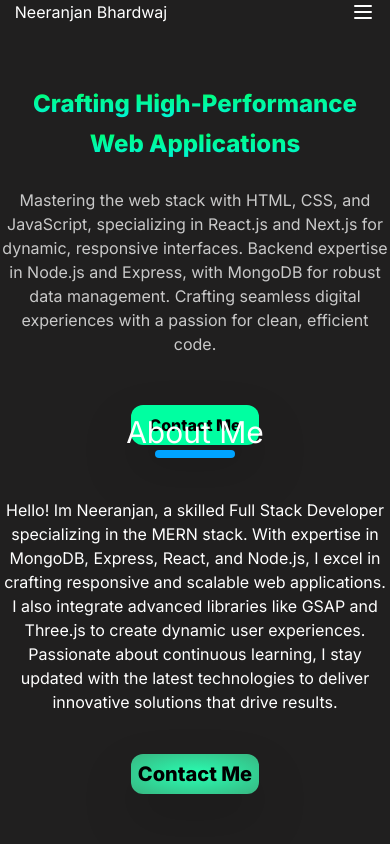
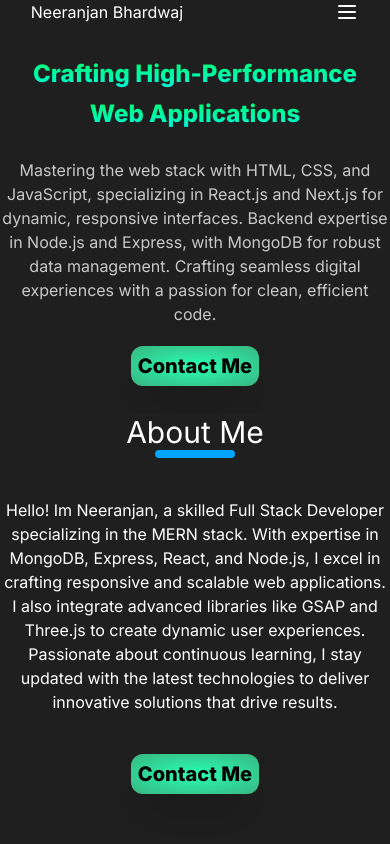
Before and after one commit to neeranjan-bhardwaj/Portfolio, a Next.js app: page / in a window 390 px wide. Shown: the top 844 px of the page. Built offline with nearby package versions, Linux system fonts and the light colour scheme.

Commit message:
small changes

```diff
--- a/src/app/[pageComponents]/HeroPage.js
+++ b/src/app/[pageComponents]/HeroPage.js
@@ -3,7 +3,6 @@ import React from 'react'
 
 const HeroPage = () => {
   return (
-    <div>
       <div className=' flex justify-center items-center gap-5 md:gap-10 flex-col h-96 md:h-screen md:w-full relative overflow-hidden '>
         <span className='h-52 w-36 bg-[#02FFF2] max-md:hidden rounded-full absolute top-0 md:left-[-8%] blur-3xl '/>
         <span className='h-52 w-36 bg-[#02FFF2] max-md:hidden rounded-full absolute top-0 left-[98%] blur-3xl '/>
@@ -22,11 +21,8 @@ const HeroPage = () => {
           <div className=' md:text-lg text-center md:w-8/12 text-[#C9C9C9] ' id='Heding'>
               <p>Mastering the web stack with HTML, CSS, and JavaScript, specializing in React.js and Next.js for dynamic, responsive interfaces. Backend expertise in Node.js and Express, with MongoDB for robust data management. Crafting seamless digital experiences with a passion for clean, efficient code.</p>
           </div>
+          <Link href={"#Contact"} className='text-xl drop-shadow-2xl flex justify-center items-center text-black font-extrabold w-32 h-10 rounded-xl bg-gradient-radial from-[#28FFB2] to-[#39B581] ' id='Heding'>Contact Me</Link>
       </div>
-      <div className=' w-full absolute max-md:top-[48%] md:bottom-16 flex justify-center gap-5 '>
-      <Link href={"#Contact"} className='md:text-xl drop-shadow-2xl flex justify-center items-center text-black font-extrabold w-32 h-10 rounded-xl bg-[#00FFA1] ' id='Heding'>Contact Me</Link>
-      </div>
-    </div>
   )
 }
 
--- a/src/app/[pageComponents]/Nav.js
+++ b/src/app/[pageComponents]/Nav.js
@@ -5,7 +5,7 @@ import React,{useState} from 'react'
 const Nav = () => {
     const [nav,setnav]=useState(false)
   return (
-    <nav className='text-white flex justify-center gap-44 md:gap-2 md:text-xl '>
+    <nav className='text-white flex justify-center gap-36 md:gap-2 md:text-xl '>
     <div className='md:hidden' id='Name'>Neeranjan Bhardwaj</div>
     <div className='max-md:hidden bg-[#ffffff58] w-[35%] h-8 flex justify-center gap-5 mt-5 rounded-3xl fixed top-0 z-50 ' id='Links'>
       <a href='#' className='hover:text-gray-300'>Home</a>
```
